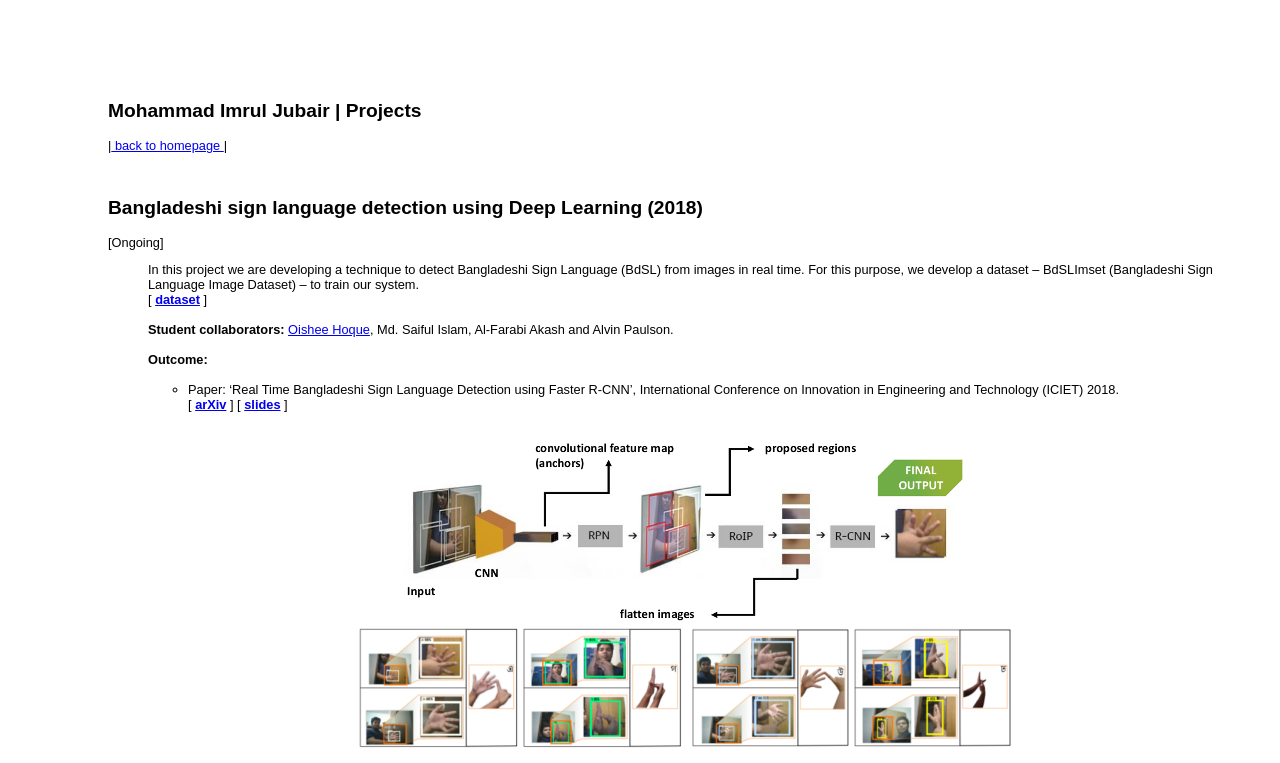
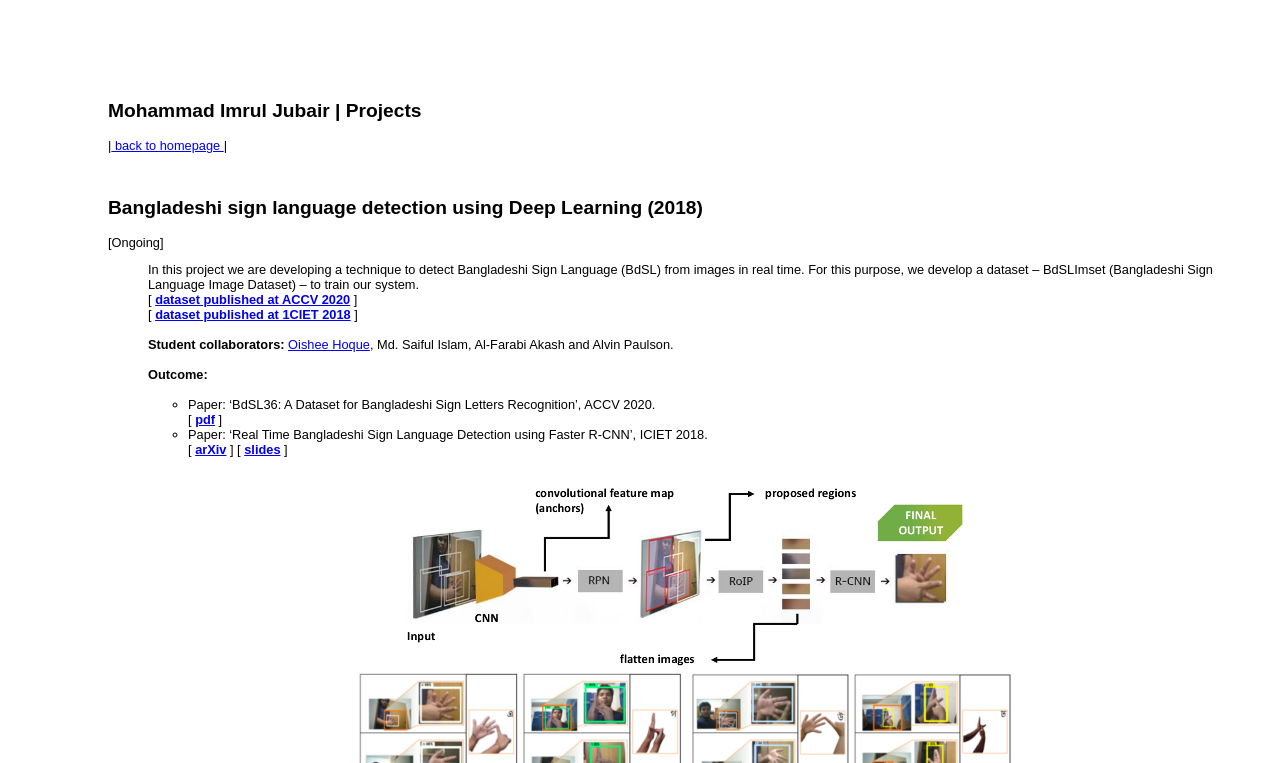
Before and after one commit to imruljubair/imruljubair.github.io, a Jekyll site: the page project/project-page.html, which Jekyll copies as it is, in a window 1280 px wide and 900 px high, cut to the strip 0-763 px from the top of the window. Built offline with Jekyll 4.4.1, drawn with Linux system fonts in a browser that asks for light colours.

Commit message:
Update project-page.html

```diff
--- a/project/project-page.html
+++ b/project/project-page.html
@@ -28,7 +28,8 @@ div {
   <p class="lead">
   <ul>
     In this project we are developing a technique to detect Bangladeshi Sign Language (BdSL) from images in real time. For this purpose, we develop a dataset – BdSLImset (Bangladeshi Sign Language Image Dataset) – to train our system.<br>
-[ <a href="https://github.com/imruljubair/bdslimset"; style="font-weight:bold">dataset</a> ]
+[ <a href="https://drive.google.com/drive/folders/1f9sLKK6D86tZH5celUQzUdZI0UtiRfGQ"; style="font-weight:bold">dataset published at ACCV 2020</a> ] <br>
+[ <a href="https://github.com/imruljubair/bdslimset"; style="font-weight:bold">dataset published at 1CIET 2018</a> ]
 <br>
 <br>
    <strong>Student collaborators:</strong> <a href="https://oishee30.github.io/OisheeBinteyHoque/">Oishee Hoque</a>, Md. Saiful Islam, Al-Farabi Akash and Alvin Paulson.
@@ -38,7 +39,9 @@ div {
 <br>
 <br>
 <ul>
-<li>Paper: ‘Real Time Bangladeshi Sign Language Detection using Faster R-CNN’, International Conference on Innovation in Engineering and Technology (ICIET) 2018.<br>
+<li>Paper: ‘BdSL36: A Dataset for Bangladeshi Sign Letters Recognition’, ACCV 2020.<br>
+[ <a href="https://openaccess.thecvf.com/content/ACCV2020W/MLCSA/html/Hoque_BdSL36_A_Dataset_for_Bangladeshi_Sign_Letters_Recognition_ACCVW_2020_paper.html" ; style="font-weight:bold">pdf</a> ]</li>
+<li>Paper: ‘Real Time Bangladeshi Sign Language Detection using Faster R-CNN’, ICIET 2018.<br>
 [ <a href="https://arxiv.org/abs/1811.12813" ; style="font-weight:bold">arXiv</a> ] [ <a href="material/bdsl_slides.pdf"; style="font-weight:bold">slides</a> ]</li>
 </ul>
 </ul>
```
